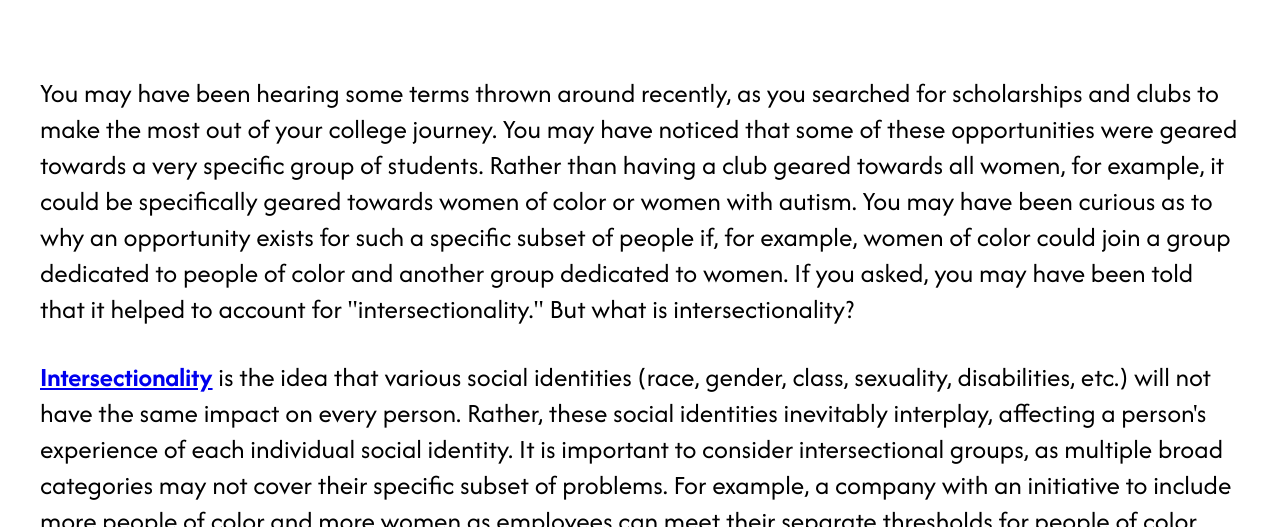
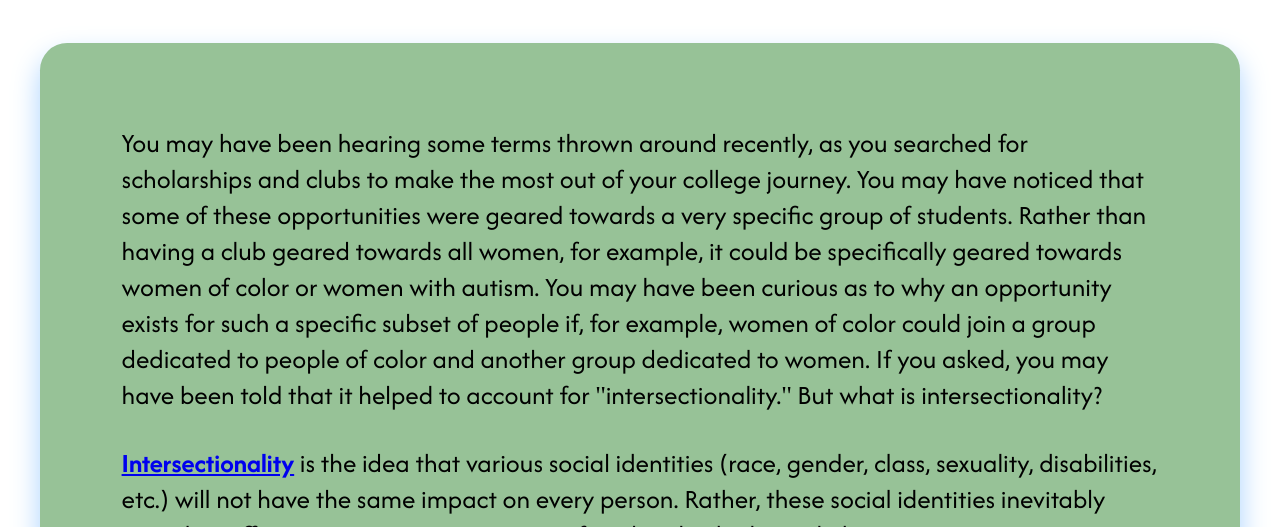
Before and after one commit to WolfCipher/TechHero, a plain HTML site: page pages/resource-page.html in a window 1280 px wide. Shown: the part 273-800 px from the top of the page. Drawn offline with Linux system fonts and the light colour scheme.

Commit message:
Add content-card to resource page

```diff
--- a/pages/resource-page.html
+++ b/pages/resource-page.html
@@ -24,11 +24,12 @@
     <!-- RH: This content class creates the white page backdrop and padding to differentiate text from the light green background. -->
       <!-- Essay Section -->
       <h1>Understanding Yourself</h1>
+      <div class="content-card">
         <div class="essay">
         <!-- PH: The essay class decreases the amount of spacing between paragraphs, so the ideas will feel more related. -->
-        <p>
+          <div>
             You may have been hearing some terms thrown around recently, as you searched for scholarships and clubs to make the most out of your college journey. You may have noticed that some of these opportunities were geared towards a very specific group of students. Rather than having a club geared towards all women, for example, it could be specifically geared towards women of color or women with autism. You may have been curious as to why an opportunity exists for such a specific subset of people if, for example, women of color could join a group dedicated to people of color and another group dedicated to women. If you asked, you may have been told that it helped to account for "intersectionality." But what is intersectionality?
-        </p>
+          </div>
           <p>
             <strong><a href='https://youtu.be/akOe5-UsQ2o?si=CD4As3dSLlDQecNi' target="_blank" rel="noopener">Intersectionality</a></strong> is the idea that various social identities (race, gender, class, sexuality, disabilities, etc.) will not have the same impact on every person. Rather, these social identities inevitably interplay, affecting a person's experience of each individual social identity. It is important to consider intersectional groups, as multiple broad categories may not cover their specific subset of problems. For example, a company with an initiative to include more people of color and more women as employees can meet their separate thresholds for people of color and women even when they are excluding women of color. Thus, it is always important to consider intersectionality to ensure that some people are not left behind.
           </p>
@@ -39,10 +40,11 @@
             To help recognize implicit bias, you can take a variety of <strong><a href='https://implicit.harvard.edu/implicit/takeatest.html' target="_blank" rel="noopener">implicit bias tests (IBTs)</a></strong>. This is a starting point for recognizing your unconscious categorizations. Keep in mind that these tests do not make any claims about their own validity, nor do they provide actionable suggestions. The tests are merely a way to get you thinking about implicit biases.
           </p>
         </div>
+      </div>
       <div class="separate-content"><hr></div>
       <!-- PH: The separate-content class creates more visual space. -->
       <!-- Resource Section -->
-      <div>
+      <div class="content-card">
         <h2>Resources</h2>
         <div class="essay">
         <!-- PH: The essay class decreases the amount of spacing between paragraphs, so the ideas will feel more related. -->
```
Lines whose indentation alone changed are shown as unchanged.
